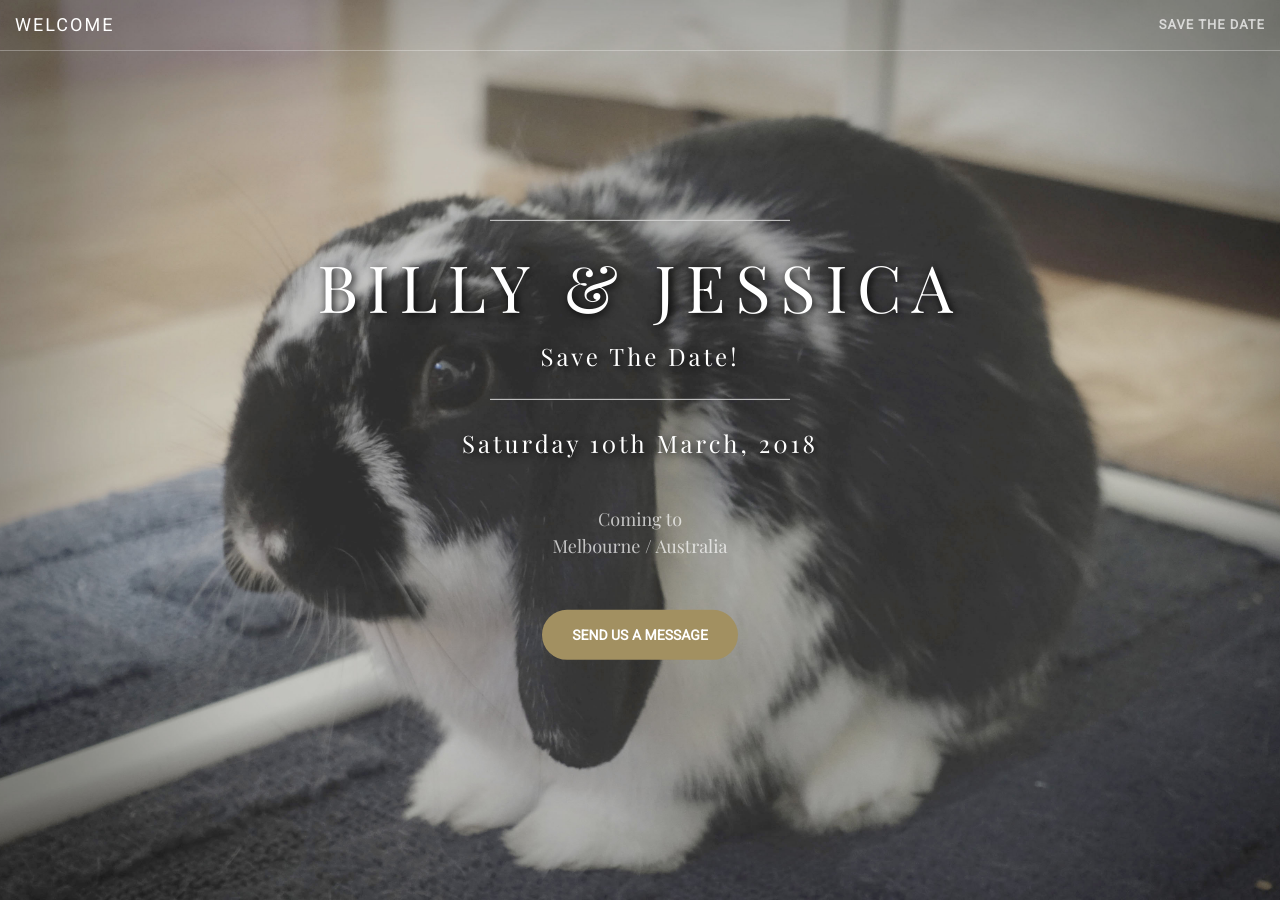
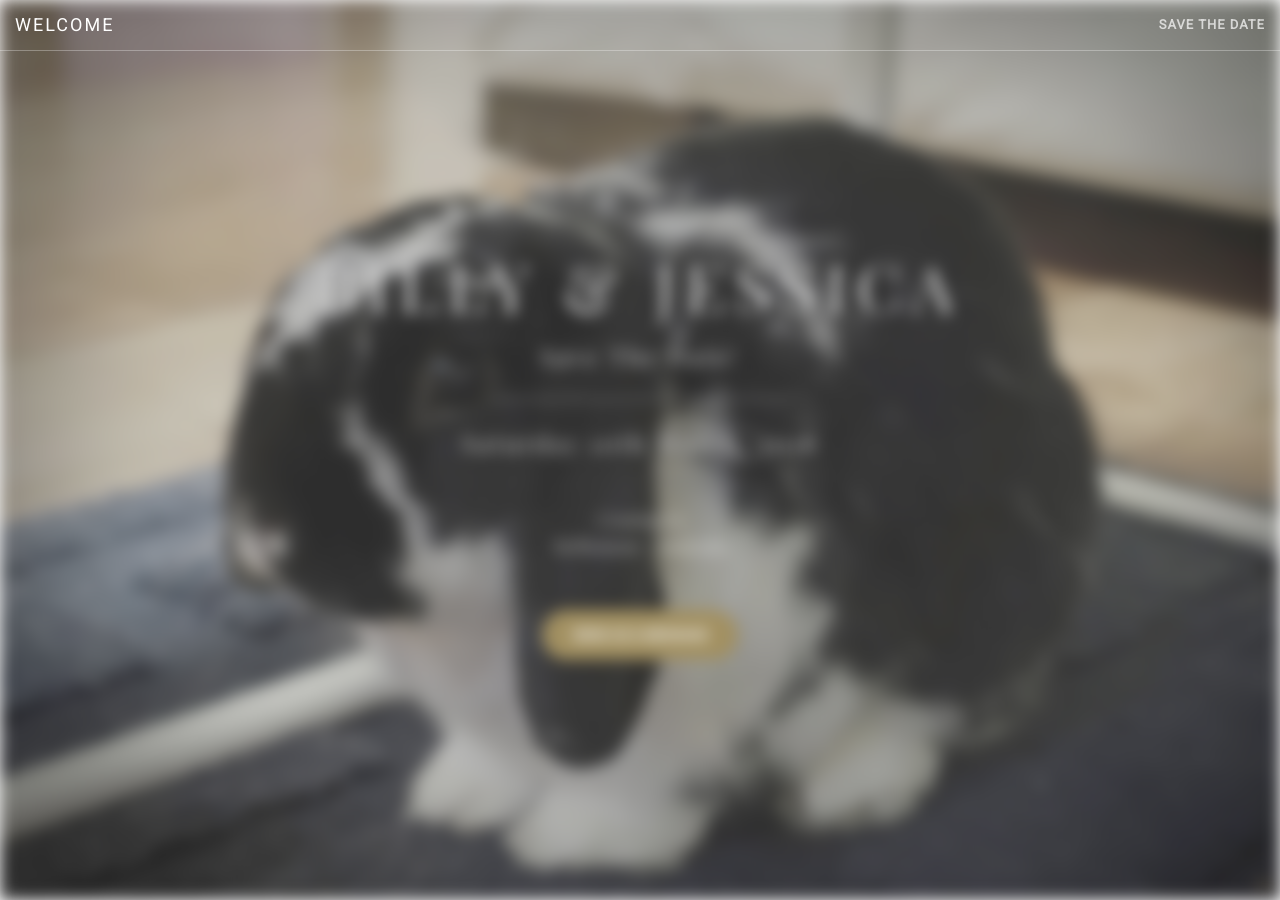
Before and after one commit to notbleh/wed-website, a Jekyll site: the page built from savethedate.html, in a window 1280 px wide and 900 px high. Built offline with Jekyll 4.4.1, drawn with Linux system fonts in a browser that asks for light colours.

Commit message:
Update _base.scss

```diff
--- a/_sass/_base.scss
+++ b/_sass/_base.scss
@@ -170,6 +170,8 @@ header {
     @include background-cover;
     background-position: center;
     background-image: url('../img/hawaii_header.jpg');
+    filter: blur(8px);
+    -webkit-filter: blur(8px);
     text-align: center;
     color: white;
     .header-content {
```
